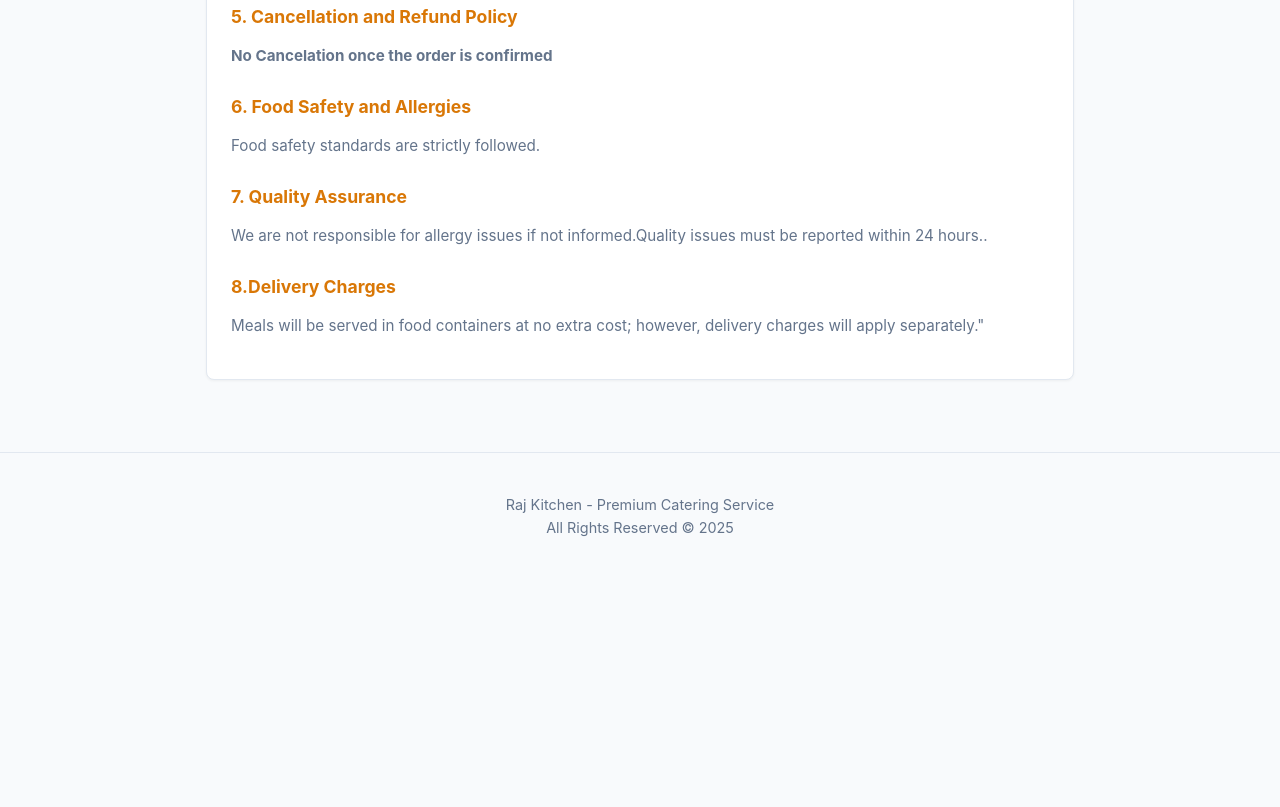
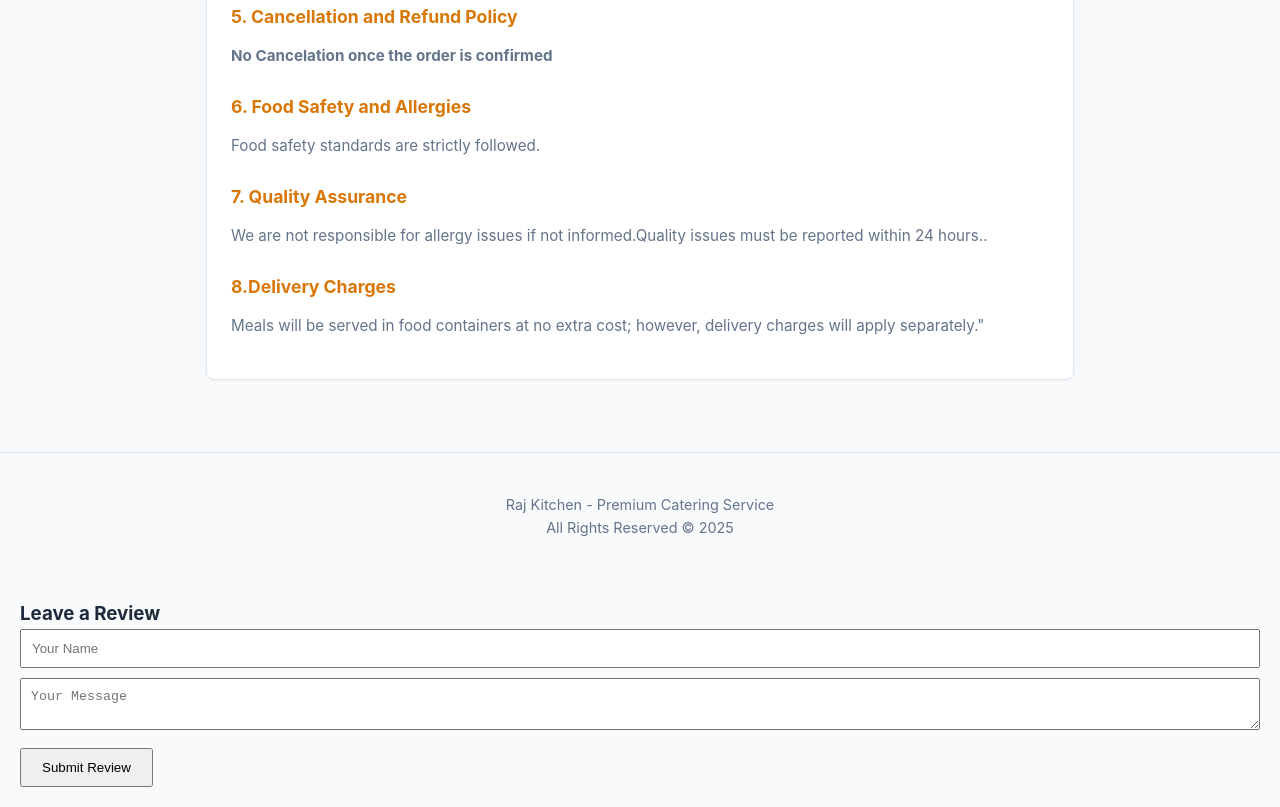
Before and after one commit to ketanmeshram23/raj-kitchen-fullstack, a website: page frontend/menu.html in a window 1280 px wide. Shown: the part 2627-3434 px from the top of the page. Before the commit the page ends 3206 px from the top, so only its background shows below. Drawn offline with Linux system fonts and the light colour scheme.

Commit message:
add review section

```diff
--- a/frontend/menu.html
+++ b/frontend/menu.html
@@ -693,5 +693,25 @@
             document.getElementById('langToggle').textContent = trans.langButton;
         }
     </script>
+    <div style="padding:20px;">
+  <h3>Leave a Review</h3>
+
+  <input
+    type="text"
+    id="rvName"
+    placeholder="Your Name"
+    style="width:100%; padding:10px; margin-bottom:10px;"
+  />
+
+  <textarea
+    id="rvMsg"
+    placeholder="Your Message"
+    style="width:100%; padding:10px; margin-bottom:10px;"
+  ></textarea>
+
+  <button onclick="submitReview()" style="padding:10px 20px;">
+    Submit Review
+  </button>
+</div>
 </body>
 </html>
--- a/frontend/script.js
+++ b/frontend/script.js
@@ -638,7 +638,7 @@ async function initWithAPI() {
 document.addEventListener('DOMContentLoaded', initWithAPI);
 async function submitReview() {
     const name = document.getElementById("rvName").value;
-    const message = document.getElementById("rvMsg").value;
+   const message =document.getElementById("rvMsg").value;
     const rating = 5;
 
     try {
```
